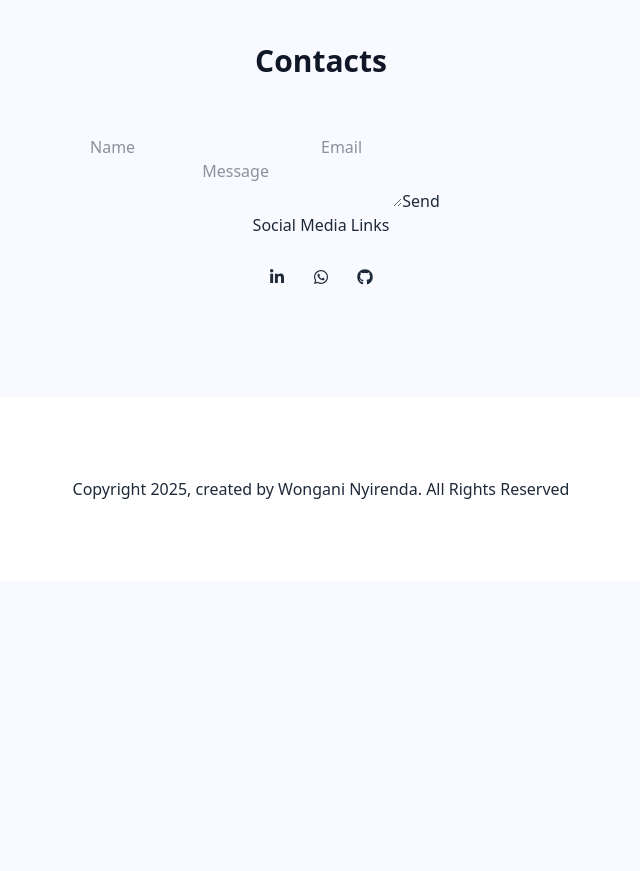
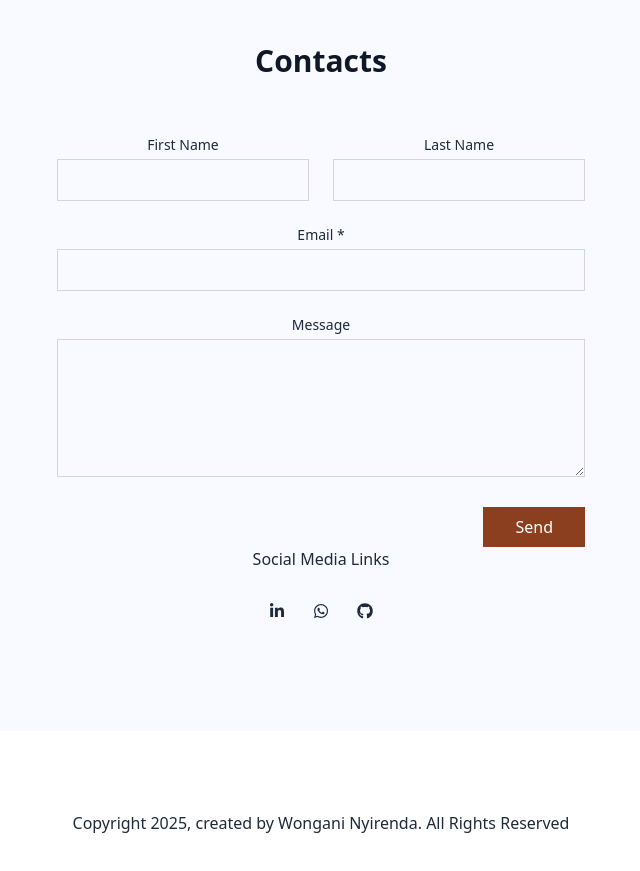
Before and after one commit to WonganiNyirenda18/Wongani-Portfolio, a React (Vite) app: page / in a window 1280 px wide. Shown: the part 2240-3111 px from the top of the page, without its empty margins (319-959 px from the left). Before the commit the page ends 2821 px from the top, so only its background shows below. Built offline with nearby package versions, Linux system fonts and the light colour scheme.

Commit message:
feat: Modified contact form

```diff
--- a/src/Components/Contacts.jsx
+++ b/src/Components/Contacts.jsx
@@ -14,13 +14,65 @@ export default function Contacts() {
                 </div>
 
                 <div>
-                    <form>
-                        <input type="text" placeholder="Name" />
-                        <input type="email" placeholder="Email" />
-                        <textarea placeholder="Message"></textarea>
-                        <button type="submit">Send</button>
+                    <form className="space-y-6">
+                        {/* Name fields */}
+                        <div className="grid grid-cols-1 md:grid-cols-2 gap-6">
+                            <div>
+                                <label className="block text-sm mb-1">
+                                    First Name
+                                </label>
+                                <input
+                                    type="text"
+                                    className="w-full border border-gray-300 px-4 py-2 outline-none focus:border-blue-600"
+                                />
+                            </div>
+
+                            <div>
+                                <label className="block text-sm mb-1">
+                                    Last Name
+                                </label>
+                                <input
+                                    type="text"
+                                    className="w-full border border-gray-300 px-4 py-2 outline-none focus:border-blue-600"
+                                />
+                            </div>
+                        </div>
+
+                        {/* Email */}
+                        <div>
+                            <label className="block text-sm mb-1">
+                                Email *
+                            </label>
+                            <input
+                                type="email"
+                                required
+                                className="w-full border border-gray-300 px-4 py-2 outline-none focus:border-blue-600"
+                            />
+                        </div>
+
+                        {/* Message */}
+                        <div>
+                            <label className="block text-sm mb-1">
+                                Message
+                            </label>
+                            <textarea
+                                rows="5"
+                                className="w-full border border-gray-300 px-4 py-2 outline-none focus:border-blue-600"
+                            ></textarea>
+                        </div>
+
+                        {/* Button */}
+                        <div className="text-right">
+                            <button
+                                type="submit"
+                                className="bg-[#8b3f1f] text-white px-8 py-2 hover:bg-[#723219] transition"
+                            >
+                                Send
+                            </button>
+                        </div>
                     </form>
                 </div>
+
                 <div>
                     <p>Social Media Links</p>
                     <div className="py-8 flex items-center justify-center gap-6">
```
